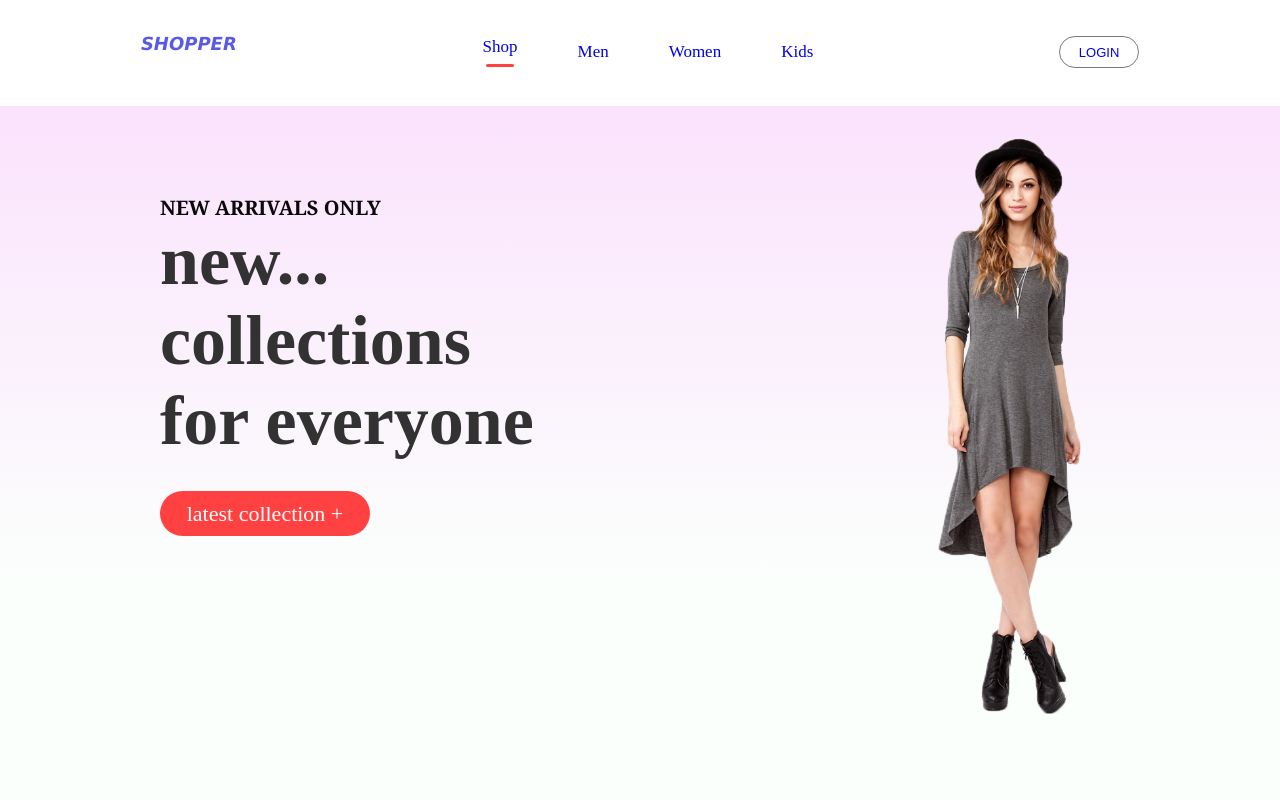
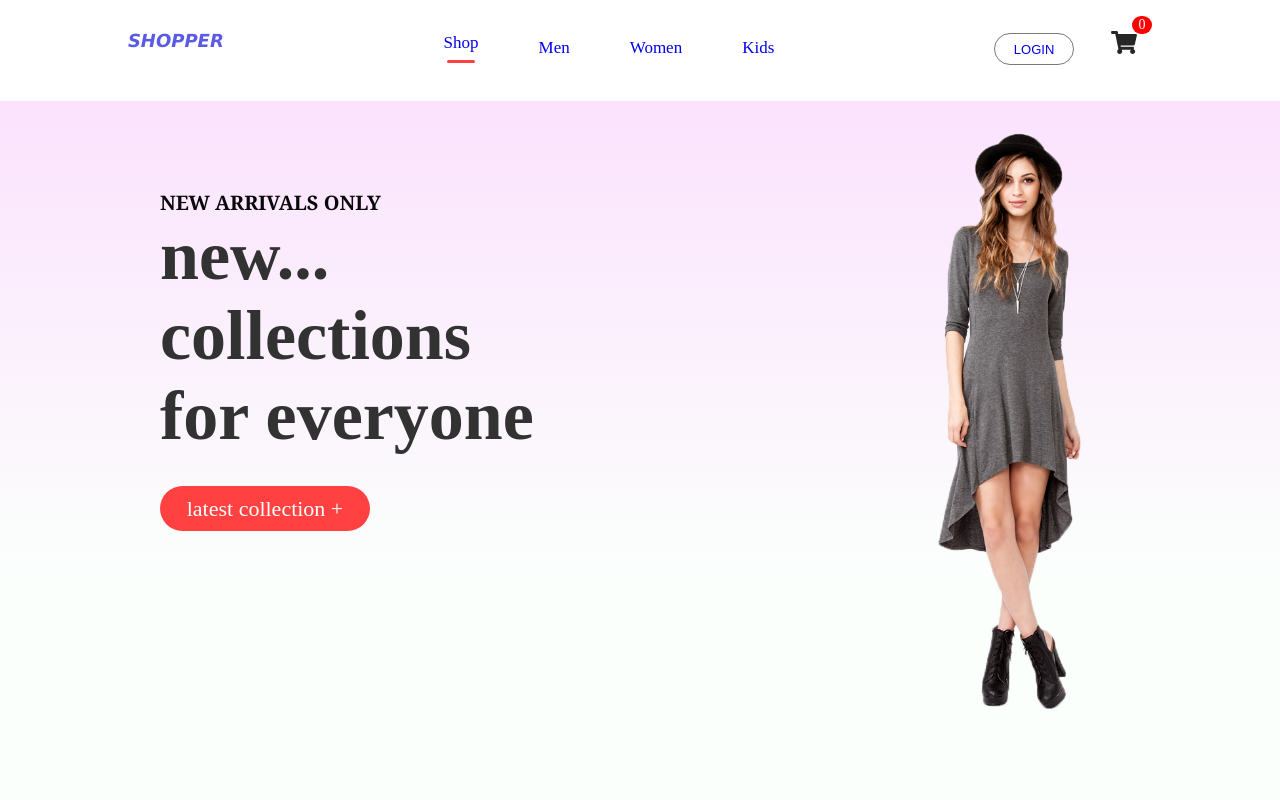
Before and after one commit to Nishakhawas/Clothing-store-Ecommerce-Site-, a React (Create React App) app: page / in a window 1280 px wide. Shown: the top 800 px of the page. Built offline with nearby package versions, Linux system fonts and the light colour scheme.

Commit message:
cart added

```diff
--- a/package.json
+++ b/package.json
@@ -9,6 +9,7 @@
     "@testing-library/user-event": "^13.5.0",
     "react": "^18.2.0",
     "react-dom": "^18.2.0",
+    "react-icons": "^5.2.1",
     "react-router-dom": "^6.22.3",
     "react-scripts": "5.0.1",
     "web-vitals": "^2.1.4"
--- a/src/components/Navbar/Navbar.jsx
+++ b/src/components/Navbar/Navbar.jsx
@@ -1,4 +1,6 @@
 import React, { useState } from 'react'
+import { FaShoppingCart } from "react-icons/fa";
+
 import { Link } from 'react-router-dom';
 import './navbar.css'
 export default function Navbar() {
@@ -19,10 +21,11 @@ SHOPPER
         <li onClick={()=>{setMenu("womens")}}> <Link style={{textDecoration:'none'}}to ='/womens'>Women</Link>{menu==="womens"?<hr/>:<></>} </li>
         <li onClick={()=>{setMenu("kids")}}> <Link style={{textDecoration:'none'}} to = '/kids'>Kids</Link>{menu==="kids"?<hr/>:<></>} </li>
     </ul>
-    <div className='login-cart'>
+    < div className='login-cart'>
         <button onClick= {()=>{setMenu("login")}}> <Link style={{textDecoration:'none'}} to ='/login'>LOGIN</Link></button>
-        <img src="" alt="" />
-        {/* <div className='nav-count'>0</div> */}
+        <FaShoppingCart className='cart'/>
+       <div className='nav-count'>
+        0</div>
 
     </div>
 
--- a/src/components/Navbar/navbar.css
+++ b/src/components/Navbar/navbar.css
@@ -41,7 +41,7 @@
     flex-direction: column;
     font-size: 17px;
     cursor: pointer;
-    margin-top: 18px;
+    margin-top: 15px;
 
 }
 .nav-menu hr{
@@ -63,10 +63,35 @@
     font-weight: 300;
     background: white;
     cursor: pointer;
-    margin-top:18px ;
+    margin-top:15px ;
 
 }
 .login-cart button:active{
     background:#fbe2fd;
 
+
+
 }
+
+ .login-cart .cart{
+    height: 23px;
+    width: 40px;
+   color: rgb(39, 38, 38);
+   margin-left: 30px;
+
+
+}
+
+ .nav-count{
+    height: 18px;
+    width: 20px;
+    display: flex;
+    justify-content: center;
+    align-items: center;
+    margin-top: -49px;
+    margin-left:138px;
+    border-radius: 11px;
+    font-size: 14px;
+    background-color: red;
+    color: white;
+}
```
Also changed, not shown: 1 other file (tests, documents, lock files or other folders).
